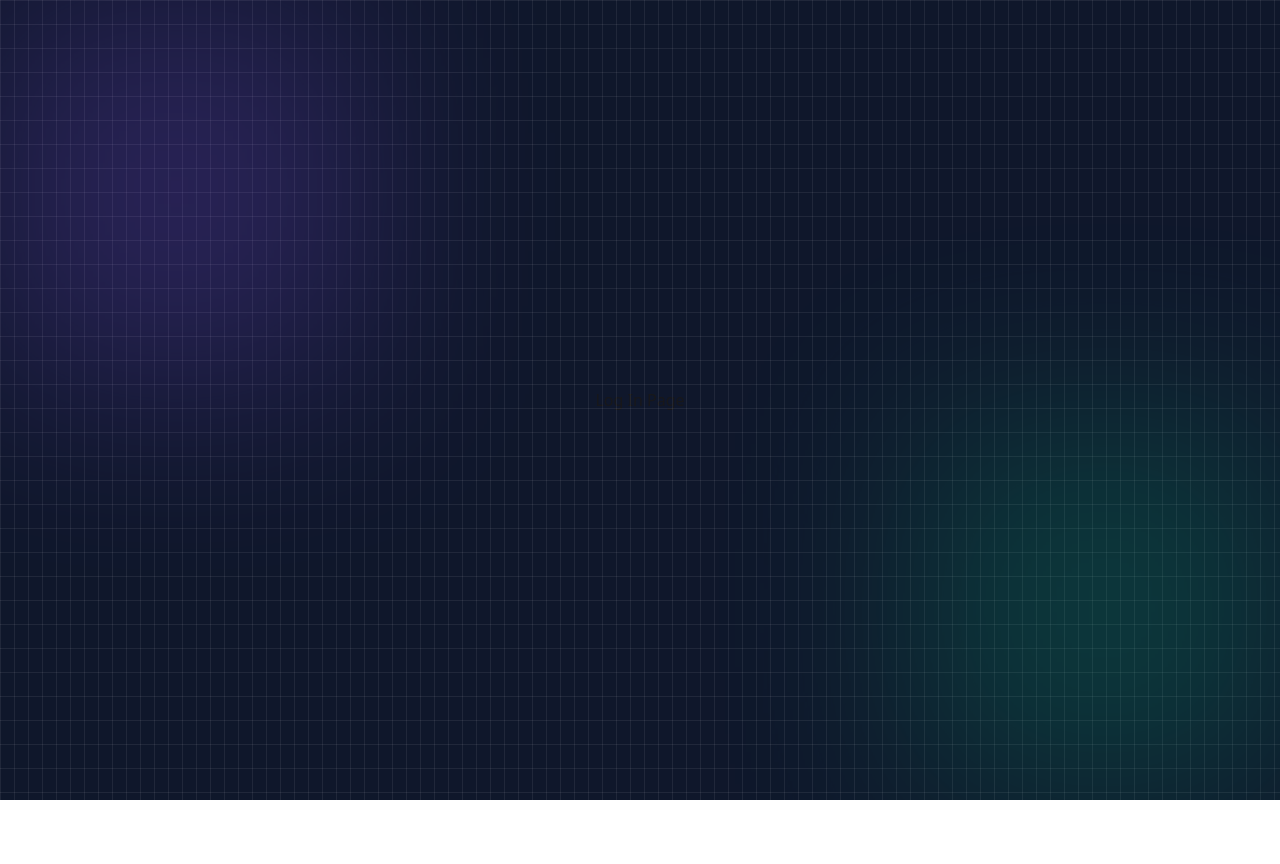
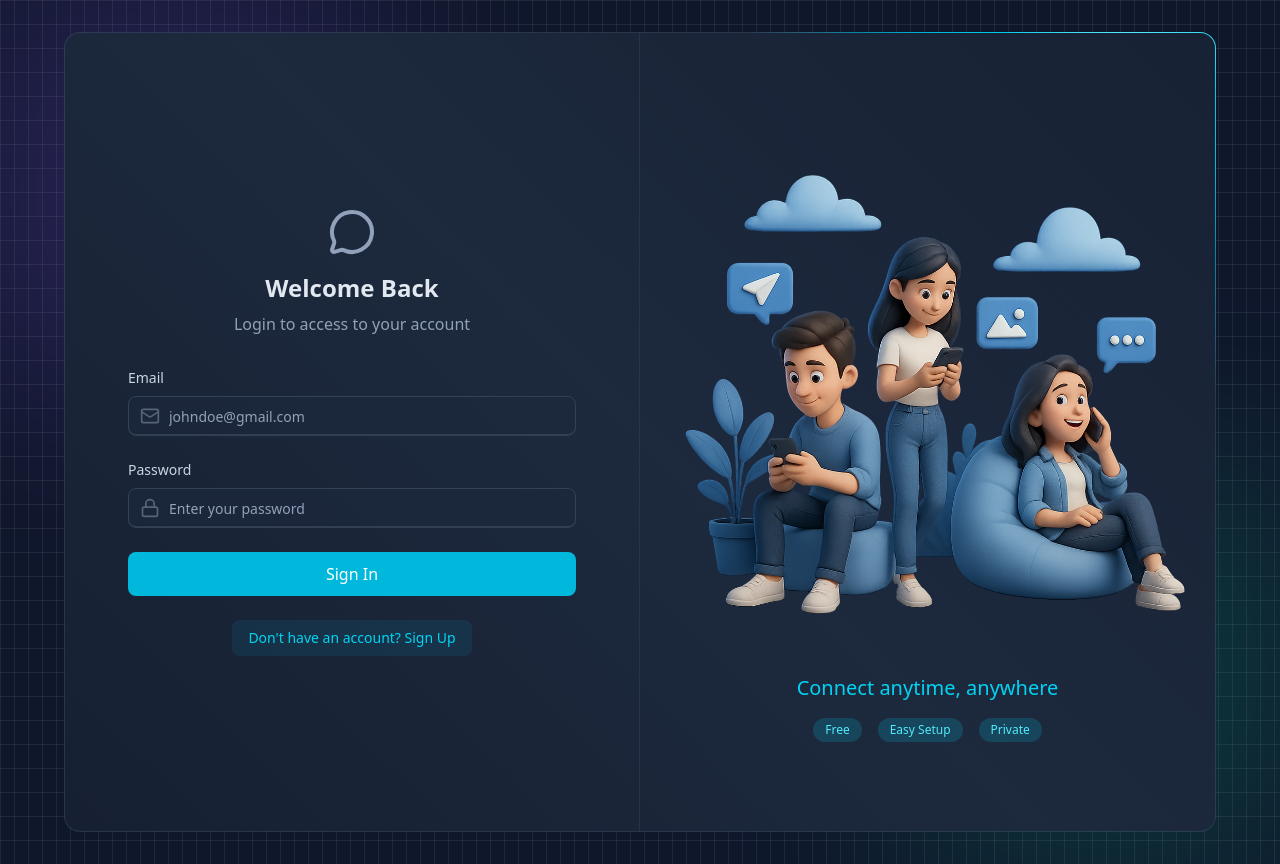
Before and after one commit to WhySeriousKaif/Chatify, a React (Vite) app in the folder frontend/: page /login in a window 1280 px wide. Before the commit the page ends 800 px from the top, so only its background shows below. Built offline with nearby package versions, Linux system fonts and the light colour scheme; no server answers.

Commit message:
Add login and logout functionality: implement login form with validation, integrate logout button in chat page, and manage loading states in auth store

```diff
--- a/frontend/src/pages/ChatPage.jsx
+++ b/frontend/src/pages/ChatPage.jsx
@@ -1,9 +1,12 @@
 import React from 'react'
+import { useAuthStore } from '../store/useAuthStore';
 
 const ChatPage = () => {
+  const { logout } = useAuthStore();
   return (
-    <div>
+    <div className='flex flex-col items-center justify-center h-screen z-10'>
       <h1>Chat Page</h1>
+      <button onClick={logout} className='btn btn-primary '>Logout</button>
 
     </div>
   )
--- a/frontend/src/pages/LogInPage.jsx
+++ b/frontend/src/pages/LogInPage.jsx
@@ -1,12 +1,108 @@
-import React from 'react'
+import { useState } from "react";
+import { useAuthStore } from "../store/useAuthStore";
+import BorderAnimatedContainer from "../components/BorderAnimatedContainer";
+import { MessageCircleIcon, MailIcon, LoaderIcon, LockIcon } from "lucide-react";
+import { Link } from "react-router";
 
-const LogInPage = () => {
+function LogInPage() {
+  const [formData, setFormData] = useState({ email: "", password: "" });
+  const { login, isLoggingIn } = useAuthStore();
+
+  const handleSubmit = (e) => {
+    e.preventDefault();
+    login(formData);
+  };
+
   return (
-    <div>
-        <h1>Log In Page</h1>
+    <div className="w-full flex items-center justify-center p-4 bg-slate-900">
+      <div className="relative w-full max-w-6xl md:h-[800px] h-[650px]">
+        <BorderAnimatedContainer>
+          <div className="w-full flex flex-col md:flex-row">
+            {/* FORM CLOUMN - LEFT SIDE */}
+            <div className="md:w-1/2 p-8 flex items-center justify-center md:border-r border-slate-600/30">
+              <div className="w-full max-w-md">
+                {/* HEADING TEXT */}
+                <div className="text-center mb-8">
+                  <MessageCircleIcon className="w-12 h-12 mx-auto text-slate-400 mb-4" />
+                  <h2 className="text-2xl font-bold text-slate-200 mb-2">Welcome Back</h2>
+                  <p className="text-slate-400">Login to access to your account</p>
+                </div>
 
+                {/* FORM */}
+                <form onSubmit={handleSubmit} className="space-y-6">
+                  {/* EMAIL INPUT */}
+                  <div>
+                    <label className="auth-input-label">Email</label>
+                    <div className="relative">
+                      <MailIcon className="auth-input-icon" />
+
+                      <input
+                        type="email"
+                        value={formData.email}
+                        onChange={(e) => setFormData({ ...formData, email: e.target.value })}
+                        className="input"
+                        placeholder="johndoe@gmail.com"
+                      />
+                    </div>
+                  </div>
+
+                  {/* PASSWORD INPUT */}
+                  <div>
+                    <label className="auth-input-label">Password</label>
+                    <div className="relative">
+                      <LockIcon className="auth-input-icon" />
+
+                      <input
+                        type="password"
+                        value={formData.password}
+                        onChange={(e) => setFormData({ ...formData, password: e.target.value })}
+                        className="input"
+                        placeholder="Enter your password"
+                      />
+                    </div>
+                  </div>
+
+                  {/* SUBMIT BUTTON */}
+                  <button className="auth-btn" type="submit" disabled={isLoggingIn}>
+                    {isLoggingIn ? (
+                      <LoaderIcon className="w-full h-5 animate-spin text-center" />
+                    ) : (
+                      "Sign In"
+                    )}
+                  </button>
+                </form>
+
+                <div className="mt-6 text-center">
+                  <Link to="/signup" className="auth-link">
+                    Don't have an account? Sign Up
+                  </Link>
+                </div>
+              </div>
+            </div>
+
+            {/* FORM ILLUSTRATION - RIGHT SIDE */}
+            <div className="hidden md:w-1/2 md:flex items-center justify-center p-6 bg-gradient-to-bl from-slate-800/20 to-transparent">
+              <div>
+                <img
+                  src="/login.png"
+                  alt="People using mobile devices"
+                  className="w-full h-auto object-contain"
+                />
+                <div className="mt-6 text-center">
+                  <h3 className="text-xl font-medium text-cyan-400">Connect anytime, anywhere</h3>
+
+                  <div className="mt-4 flex justify-center gap-4">
+                    <span className="auth-badge">Free</span>
+                    <span className="auth-badge">Easy Setup</span>
+                    <span className="auth-badge">Private</span>
+                  </div>
+                </div>
+              </div>
+            </div>
+          </div>
+        </BorderAnimatedContainer>
+      </div>
     </div>
-  )
+  );
 }
-
-export default LogInPage
+export default LogInPage;
--- a/frontend/src/store/useAuthStore.js
+++ b/frontend/src/store/useAuthStore.js
@@ -6,7 +6,8 @@
     authUser: null,
     isCheckingAuth: true,
     isSigningUp: false,
-
+    isLoggingIn: false,
+    isLoggingOut: false,
     checkAuth: async () => {
        try{
         const response = await axiosInstance.get("/auth/check")
@@ -33,6 +34,38 @@
         finally{
             set({isSigningUp:false})
         }
+    },
+    login:async(formData)=>{
+        try{
+            set({isLoggingIn:true})
+            const response = await axiosInstance.post("/auth/login",formData)
+            set({authUser:response.data})
+            toast.success("Login successful")
+        }
+        catch(error){
+            console.log(error)
+            set({isLoggingIn:false})
+            toast.error("Login failed")
+        }
+        finally{
+            set({isLoggingIn:false})
+        }
+    },
+    logout: async () => {
+        try{
+            set({isLoggingOut:true})
+            const response = await axiosInstance.post("/auth/logout")
+            set({authUser:null})
+            toast.success("Logout successful")
+        }
+        catch(error){
+            console.log(error)
+            set({isLoggingOut:false})
+            toast.error("Logout failed")
+        }
+        finally{
+            set({isLoggingOut:false})
+        }
     }
 
 
```
